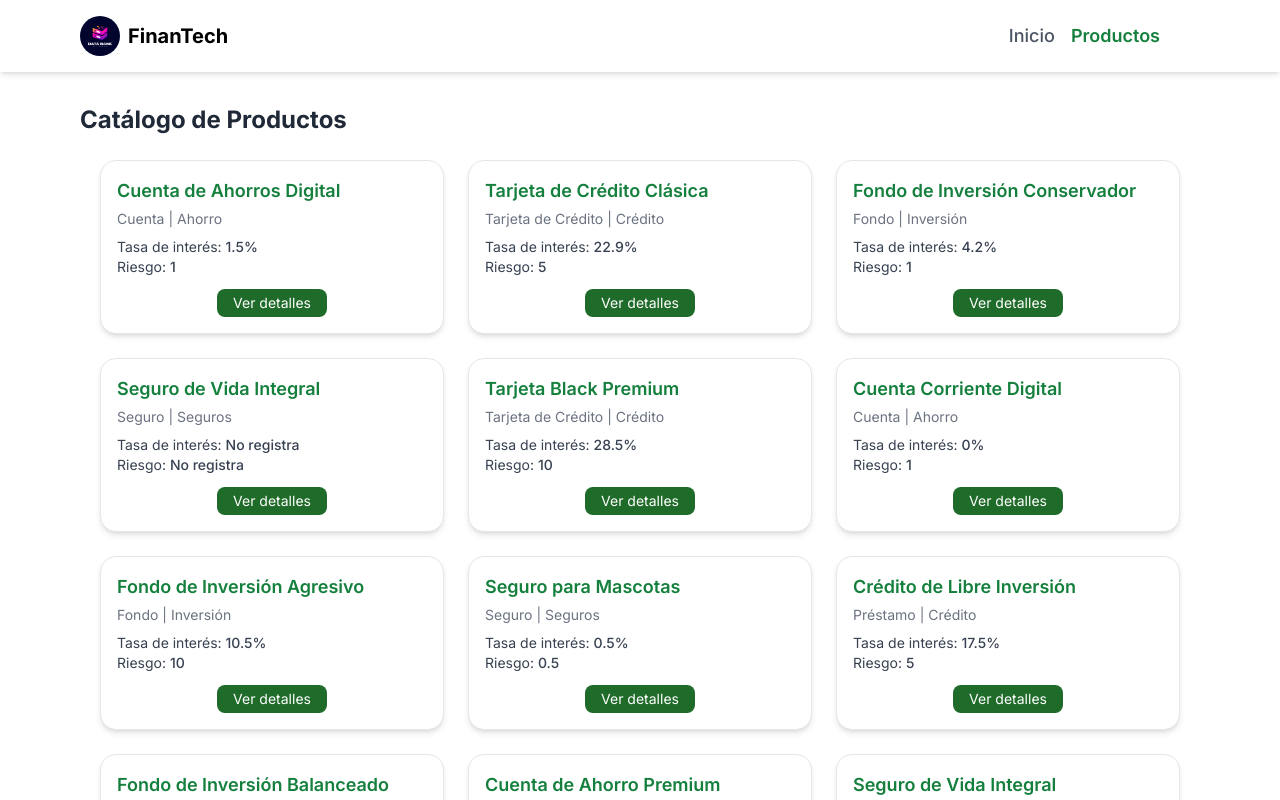
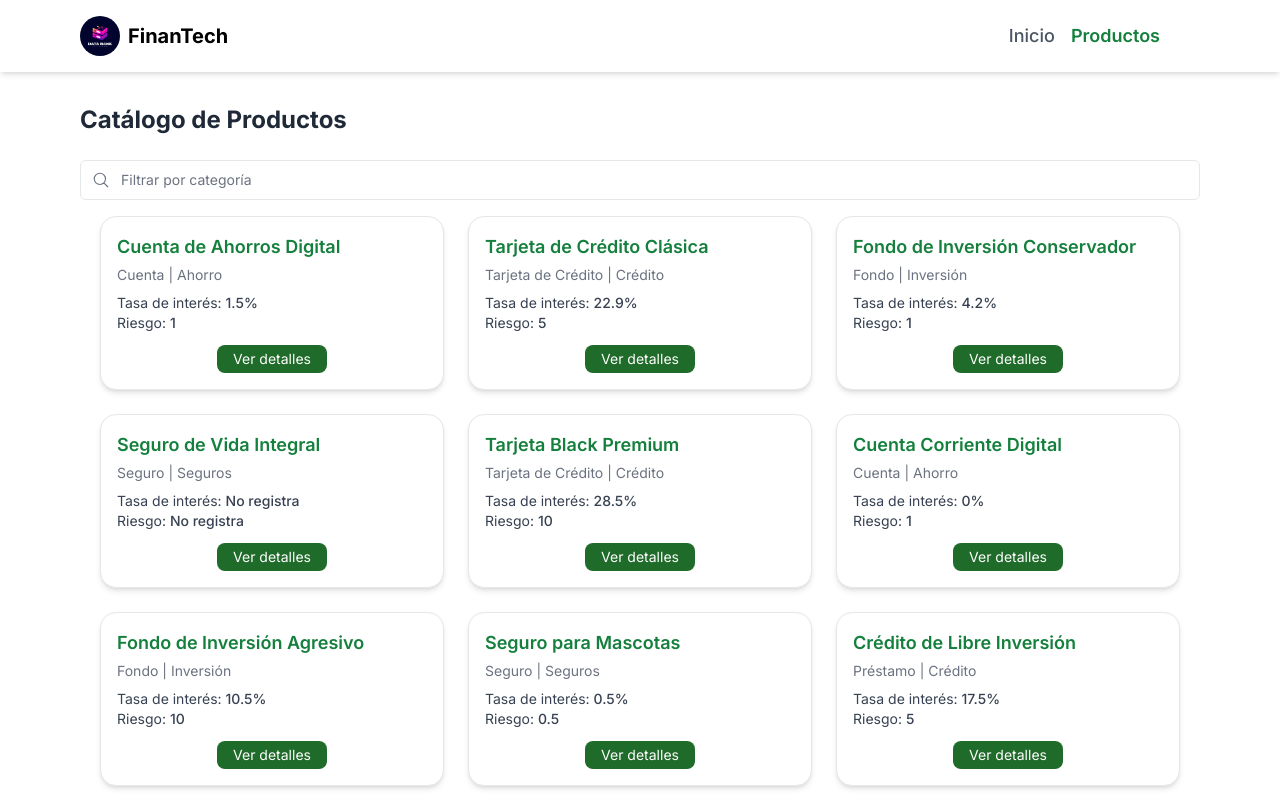
Before and after one commit to ElGalileo12/landing-financial, a Next.js app: page /products in a window 1280 px wide. Shown: the top 800 px of the page. Built offline with nearby package versions, Linux system fonts and the light colour scheme; no server answers; a web font is replaced by a local one.

Commit message:
feat: filter by category

```diff
--- /dev/null
+++ b/app/components/search.tsx
@@ -0,0 +1,38 @@
+"use client";
+
+import { MagnifyingGlassIcon } from "@heroicons/react/24/outline";
+import { useSearchParams, usePathname, useRouter } from "next/navigation";
+import { useDebouncedCallback } from "use-debounce";
+
+export default function Search({ placeholder }: { placeholder: string }) {
+  const searchParams = useSearchParams();
+  const pathname = usePathname();
+  const { replace } = useRouter();
+
+  const handleSearch = useDebouncedCallback((term) => {
+    const params = new URLSearchParams(searchParams);
+    if (term) {
+      params.set("categoria", term);
+    } else {
+      params.delete("categoria");
+    }
+    replace(`${pathname}?${params.toString()}`);
+  }, 300);
+
+  return (
+    <div className="relative flex flex-1 flex-shrink-0">
+      <label htmlFor="search" className="sr-only">
+        Search
+      </label>
+      <input
+        className="peer block w-full rounded-md border border-gray-200 py-[9px] pl-10 text-sm outline-2 placeholder:text-gray-500"
+        placeholder={placeholder}
+        onChange={(e) => {
+          handleSearch(e.target.value);
+        }}
+        defaultValue={searchParams.get("categoria")?.toString()}
+      />
+      <MagnifyingGlassIcon className="absolute left-3 top-1/2 h-[18px] w-[18px] -translate-y-1/2 text-gray-500 peer-focus:text-gray-900" />
+    </div>
+  );
+}
--- a/app/lib/utils.ts
+++ b/app/lib/utils.ts
@@ -0,0 +1,6 @@
+export function normalizeText(text: string): string {
+    return text
+      .toLowerCase()
+      .normalize("NFD")
+      .replace(/[\u0300-\u036f]/g, "");
+  }
--- a/app/products/page.tsx
+++ b/app/products/page.tsx
@@ -1,8 +1,10 @@
 "use client";
 
 import { useEffect, useState } from "react";
+import { useSearchParams } from "next/navigation";
 import ProductoCard from "@/app/components/productoCard";
-
+import Search from "@/app/components/search";
+import { normalizeText } from "@/app/lib/utils";
 interface Producto {
   id: string;
   nombre: string;
@@ -22,6 +24,8 @@ const fetchProductos = async (): Promise<Producto[]> => {
 
 export default function ProductosPage() {
   const [productos, setProductos] = useState<Producto[]>([]);
+  const searchParams = useSearchParams();
+  const query = searchParams.get("categoria");
 
   useEffect(() => {
     fetchProductos()
@@ -29,16 +33,23 @@ export default function ProductosPage() {
       .catch((error) => console.error("Error al cargar los productos", error));
   }, []);
 
+  const productosFiltrados = query
+    ? productos.filter((producto) =>
+        normalizeText(producto.categoria).includes(normalizeText(query))
+      )
+    : productos;
+
   return (
-    <main className="max-w-6xl mx-auto px-4 py-8">
+    <section className="max-w-6xl mx-auto px-4 py-8">
       <h1 className="text-2xl font-bold mb-6 text-gray-800">
         Catálogo de Productos
       </h1>
+      <Search placeholder="Filtrar por categoría" />
       <div className="grid gap-6 grid-cols-1 sm:grid-cols-2 md:grid-cols-3 lg:grid-cols-3 mt-4 px-5">
-        {productos.map((producto) => (
+        {productosFiltrados.map((producto) => (
           <ProductoCard key={producto.id} producto={producto} />
         ))}
       </div>
-    </main>
+    </section>
   );
 }
--- a/package.json
+++ b/package.json
@@ -9,11 +9,13 @@
     "lint": "next lint"
   },
   "dependencies": {
+    "@heroicons/react": "^2.2.0",
     "landing-financial": "file:",
     "next": "15.3.1",
     "react": "^19.0.0",
     "react-dom": "^19.0.0",
-    "styled-components": "^6.1.17"
+    "styled-components": "^6.1.17",
+    "use-debounce": "^10.0.4"
   },
   "devDependencies": {
     "@eslint/eslintrc": "^3",
```
Also changed, not shown: 1 other file (tests, documents, lock files or other folders).
